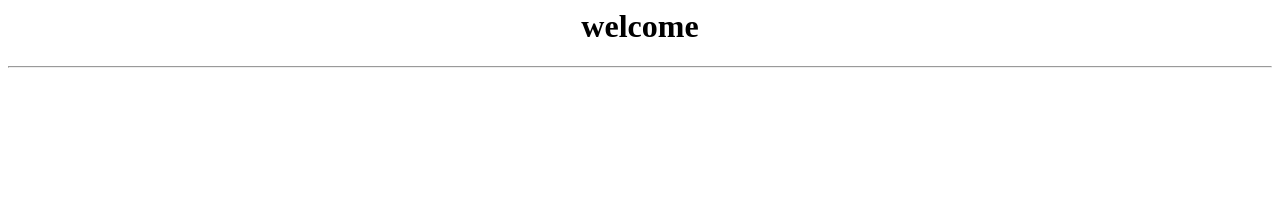
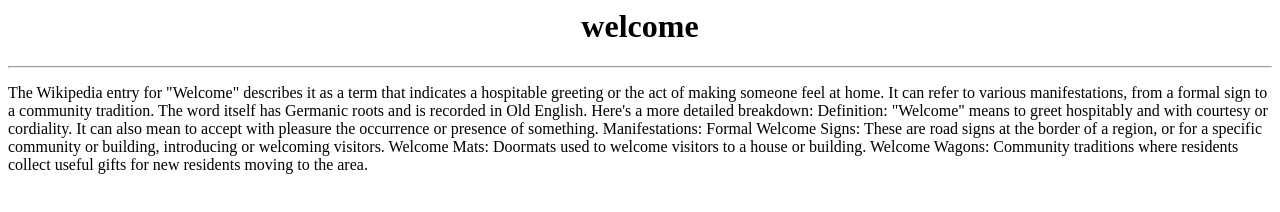
Before and after one commit to fathima2025-design/newproject, a plain HTML site: page index.html in a window 1280 px wide. Drawn offline with Linux system fonts and the light colour scheme.

Commit message:
added paragraph tag

```diff
--- a/index.html
+++ b/index.html
@@ -2,3 +2,13 @@
   <h1>welcome</h1>
 </center>
 <hr>
+<p>
+  The Wikipedia entry for "Welcome" describes it as a term that indicates a hospitable greeting or the act of making someone feel at home. It can refer to various manifestations, from a formal sign to a community tradition. The word itself has Germanic roots and is recorded in Old English.
+Here's a more detailed breakdown:
+Definition:
+"Welcome" means to greet hospitably and with courtesy or cordiality. It can also mean to accept with pleasure the occurrence or presence of something.
+Manifestations:
+Formal Welcome Signs: These are road signs at the border of a region, or for a specific community or building, introducing or welcoming visitors.
+Welcome Mats: Doormats used to welcome visitors to a house or building.
+Welcome Wagons: Community traditions where residents collect useful gifts for new residents moving to the area.
+</p>
```
